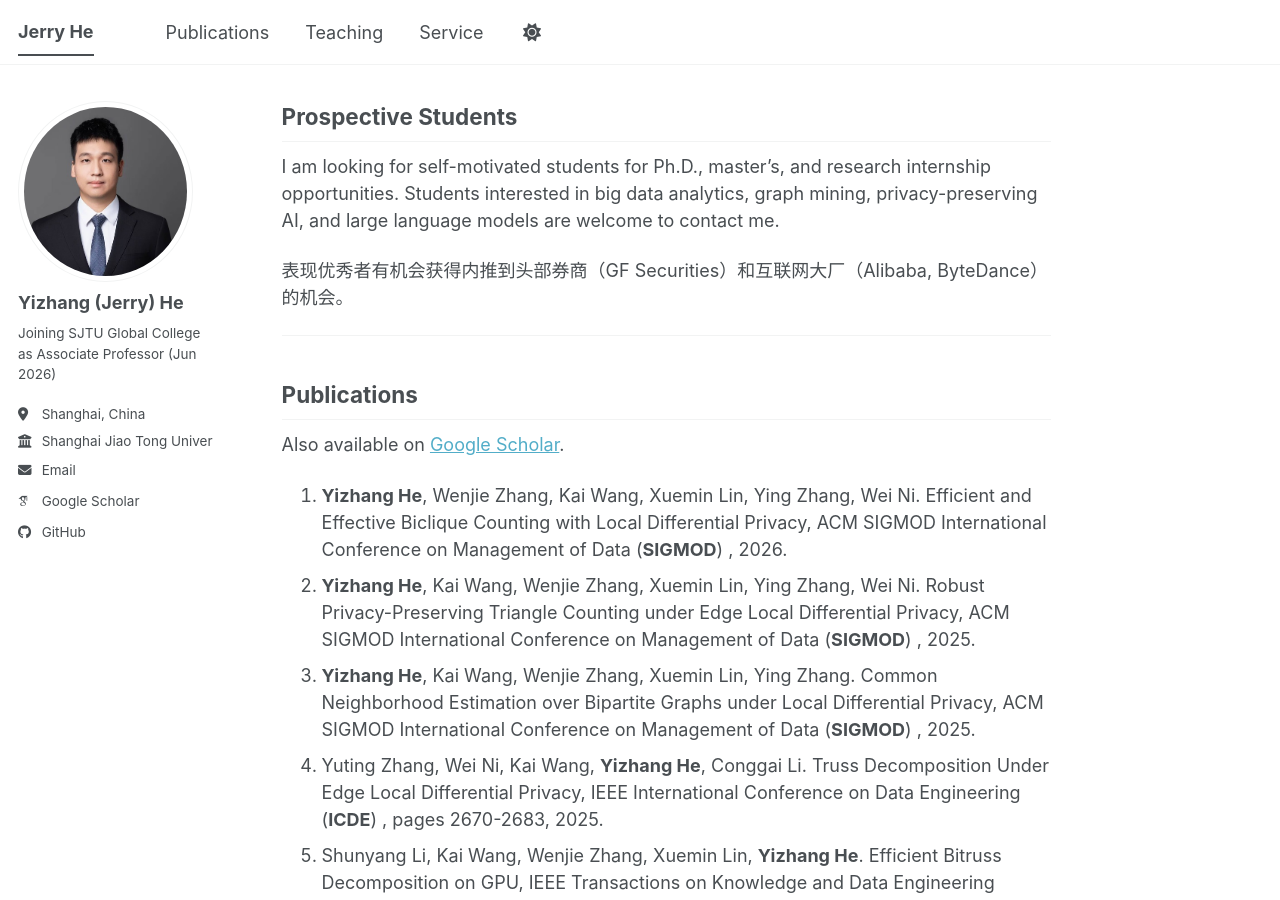
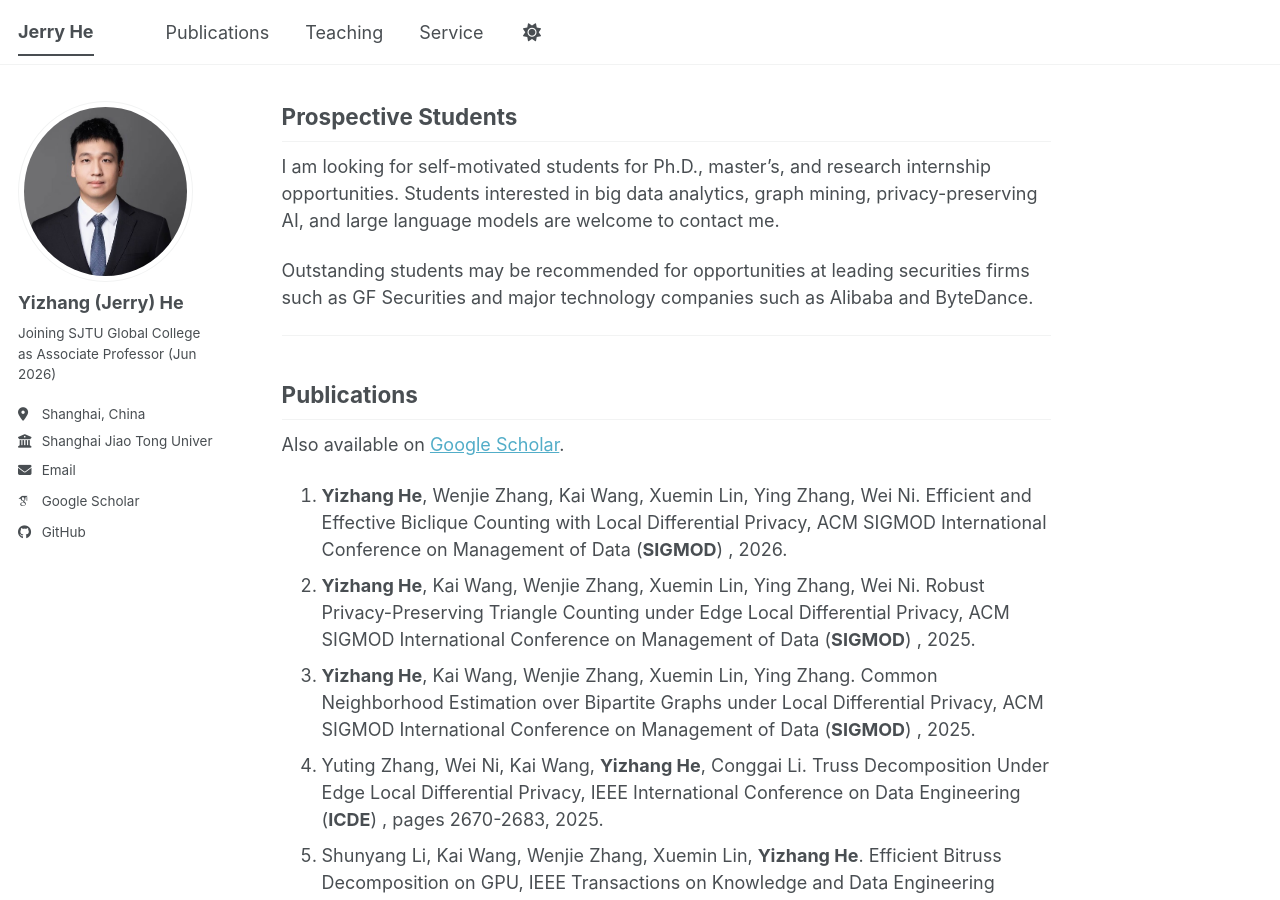
Before and after one commit to jerryUNSW/jerryUNSW.github.io, a Jekyll site: the page built from _pages/about.md, in a window 1280 px wide and 900 px high, scrolled down 352 px. Built offline with Jekyll 4.4.1, drawn with Linux system fonts in a browser that asks for light colours; some web fonts are replaced; a script bundle is joined from its source files by our own code; library files that are not in the unit come from our copies.

Commit message:
Translate student opportunity note

```diff
--- a/_pages/about.md
+++ b/_pages/about.md
@@ -16,7 +16,7 @@ His research interests lie in **big data analytics**, **large language models**,
 
 I am looking for self-motivated students for Ph.D., master's, and research internship opportunities. Students interested in big data analytics, graph mining, privacy-preserving AI, and large language models are welcome to contact me.
 
-表现优秀者有机会获得内推到头部券商（GF Securities）和互联网大厂（Alibaba, ByteDance）的机会。
+Outstanding students may be recommended for opportunities at leading securities firms such as GF Securities and major technology companies such as Alibaba and ByteDance.
 
 ---
 
```
